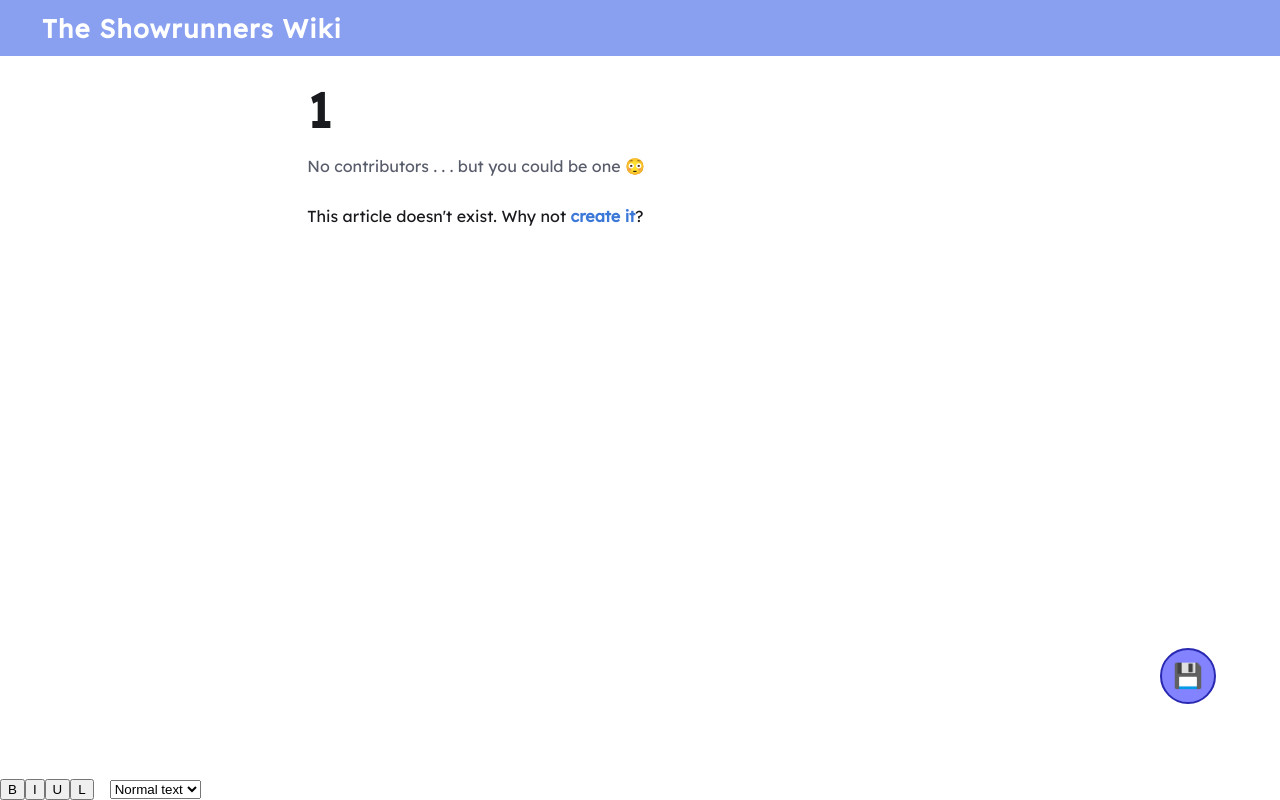
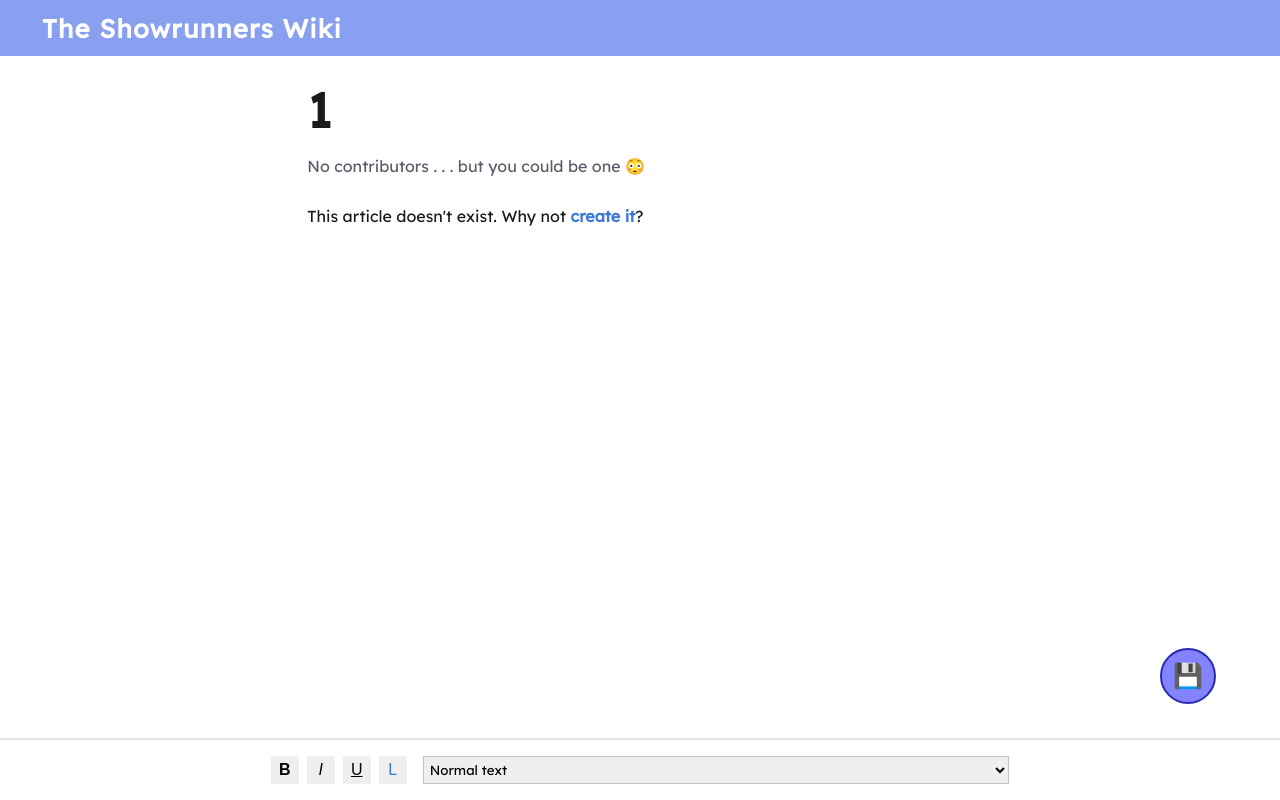
Before and after one commit to Makuwro/dragowik, a React (Create React App) app: page /wiki/article/1/edit in a window 1280 px wide. Built offline with nearby package versions, Linux system fonts and the light colour scheme; no server answers.

Commit message:
Make the formatter look good

```diff
--- a/src/styles/article.css
+++ b/src/styles/article.css
@@ -132,13 +132,54 @@ article {
 }
 
 #editor-formatter {
+  width: 100%;
+  padding: 1rem;
+  box-sizing: border-box;
+  border-top: 2px solid #e3e3e3;
+  display: flex;
+  justify-content: center;
+  align-items: center;
   position: fixed;
   bottom: 0;
+  background-color: white;
 }
 
 #editor-formatter > div {
   display: inline-block;
-  margin-right: 1rem;
+  margin-right: 0.5rem;
+}
+
+#editor-formatter-common > button {
+  width: 1.75rem;
+  height: 1.75rem;
+  margin-right: 0.5rem;
+  border: none;
+  cursor: pointer;
+  font-size: 1rem;
+}
+
+#editor-formatter-common > button:nth-child(1) {
+  font-weight: bold;
+}
+
+#editor-formatter-common > button:nth-child(2) {
+  font-style: italic;
+}
+
+#editor-formatter-common > button:nth-child(3) {
+  text-decoration: underline;
+}
+
+#editor-formatter-common > button:nth-child(4) {
+  color: #3c78d8;
+}
+
+#editor-formatter-heading {
+  width: 47%;
+  border: 1px solid #c2c2c2;
+  font-family: 'Lexend Deca';
+  padding: 2px;
+  height: 1.75rem;
 }
 
 #link-formatter {
```
